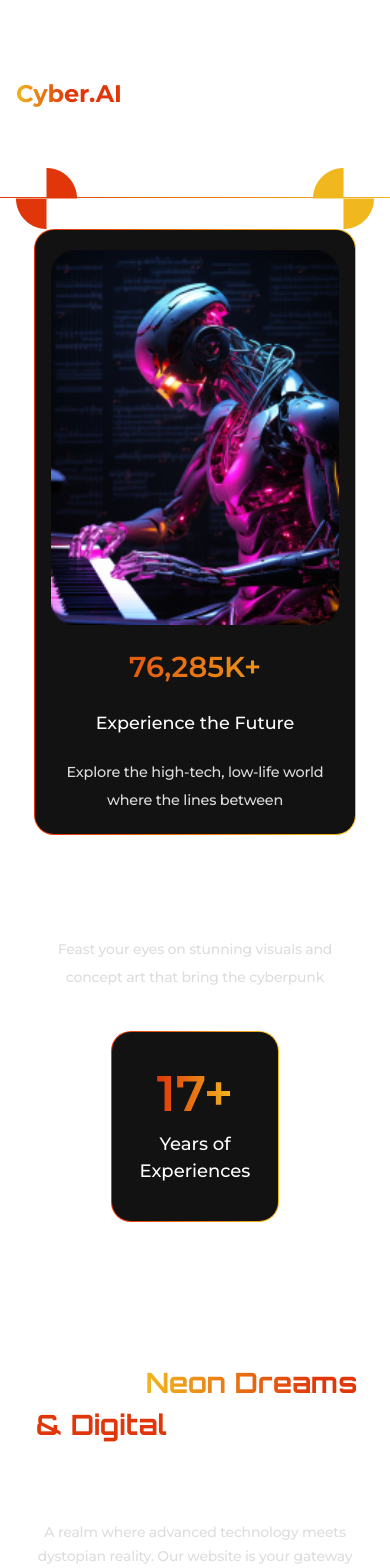
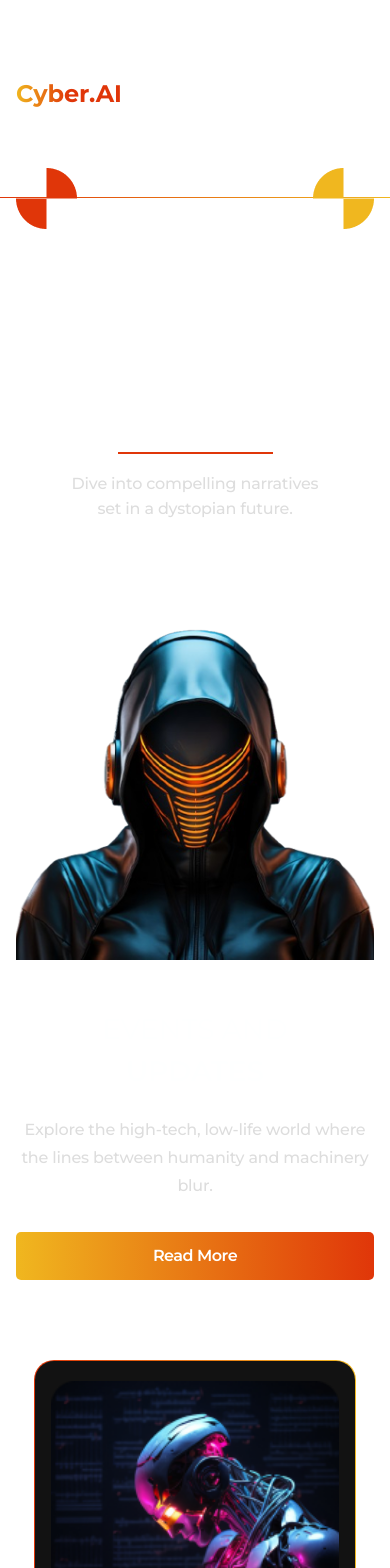
Before and after one commit to alihassamdev/Cyber.AI-React, a React (Vite) app: page / in a window 390 px wide. Shown: the top 1568 px of the page. Built offline with nearby package versions, Linux system fonts and the light colour scheme.

Commit message:
feat(hero section): add responsive hero component

```diff
--- /dev/null
+++ b/src/components/Hero.css
@@ -0,0 +1,229 @@
+.hero-grid {
+  display: flex;
+  align-items: center;
+  justify-content: space-between;
+  gap: 20px;
+  padding-top: 66px;
+  padding-bottom: 31px;
+  min-height: 825px;
+  position: relative;
+}
+
+.hero-wordmark {
+  font-family: Orbitron;
+  font-weight: 700;
+  font-size: 197.6px;
+  text-align: center;
+  position: absolute;
+  inset: 0;
+  z-index: 0;
+  max-width: 1289px;
+  margin: 0 auto;
+}
+
+/* Center character */
+.hero .character {
+  z-index: 2;
+  margin: 0 auto;
+}
+.hero .character img {
+  object-fit: contain;
+  max-width: 759px;
+  width: 100%;
+  display: block;
+  margin: 0 auto;
+}
+
+/* Left block */
+.hero .left {
+  max-width: 417px;
+  align-self: self-end;
+  margin-bottom: 249px;
+  position: absolute;
+  left: 0;
+  z-index: 10;
+  max-width: 417px;
+}
+
+.hero .title-row {
+  display: flex;
+  align-items: center;
+  margin-bottom: 18px;
+  position: relative;
+}
+
+.hero .bullet {
+  font-size: 1.4rem;
+  margin-right: 10px;
+}
+
+.hero .title {
+  font-weight: 600;
+  font-size: 24.86px;
+  margin-right: 37px;
+}
+
+.hero .line {
+  width: 155px;
+  height: 2px;
+  background-color: #e03609;
+  z-index: 10;
+}
+
+.hero .description {
+  font-weight: 500;
+  font-size: 16px;
+  line-height: 154%;
+  max-width: 264px;
+  color: var(--color-text-grey);
+}
+
+/* Right block */
+.hero .right {
+  justify-self: end;
+  text-align: right;
+  align-self: flex-end;
+  margin-bottom: 64px;
+  position: absolute;
+  right: 0;
+}
+.hero .right h2 {
+  font-weight: 400;
+  font-size: 36px;
+  text-align: right;
+  text-transform: uppercase;
+  color: #feffff;
+  margin-bottom: 44px;
+}
+.hero .right .strong {
+  font-weight: 600;
+}
+
+.hero .right p {
+  font-weight: 500;
+  font-size: 18px;
+  line-height: 32px;
+  letter-spacing: -0.2px;
+  margin-bottom: 58px;
+  max-width: 351px;
+  color: var(--color-text-grey);
+}
+
+.hero .button {
+  display: inline-block;
+  padding: 12px 24px;
+  font-size: 1rem;
+  border-radius: 5px;
+  border: none;
+  cursor: pointer;
+  transition: all 0.2s ease-in-out;
+  text-align: center;
+  font-weight: 600;
+  font-size: 17px;
+  letter-spacing: -0.5px;
+}
+
+/* Primary Button */
+.hero .button-primary {
+  background: linear-gradient(
+    90deg,
+    var(--color-primary),
+    var(--color-secondary)
+  );
+  color: var(--color-text-light);
+}
+
+.hero .button-primary:hover {
+  opacity: 0.9;
+  transform: translateY(-2px);
+}
+
+.hero .button-primary:active {
+  transform: translateY(0);
+}
+
+/* ============ Tablet ============ */
+@media (max-width: 1023px) {
+  .hero-grid {
+    flex-direction: column;
+    align-items: center;
+    text-align: center;
+    padding-top: 40px;
+    padding-bottom: 80px;
+    gap: 48px;
+    min-height: unset;
+  }
+
+  .hero-wordmark {
+    position: static;
+    font-size: 96px;
+    /* margin-bottom: 40px; */
+    z-index: 1;
+  }
+
+  .hero .left,
+  .hero .right {
+    position: relative;
+    margin: 0 auto;
+    max-width: 100%;
+    width: 100%;
+    text-align: center;
+    align-self: center;
+  }
+
+  .hero .left {
+    margin-bottom: 32px;
+  }
+
+  .hero .title-row {
+    justify-content: center;
+    flex-direction: column;
+  }
+
+  .hero .title {
+    margin-right: 0;
+  }
+  .hero .line {
+    position: relative;
+    margin-top: 20px;
+  }
+
+  .hero .description {
+    margin: 0 auto;
+    max-width: 100%;
+  }
+
+  .hero .right h2 {
+    font-size: 28px;
+    margin-bottom: 24px;
+    text-align: center;
+  }
+
+  .hero .right p {
+    font-size: 16px;
+    line-height: 28px;
+    margin-bottom: 32px;
+    width: 100%;
+    max-width: 100%;
+  }
+
+  .hero .button {
+    font-size: 16px;
+    padding: 12px 24px;
+    width: 100%;
+    max-width: 100%;
+  }
+}
+
+@media (max-width: 768px) {
+  .hero-wordmark {
+    font-size: 64px;
+  }
+}
+
+/* Mobile View (max-width: 480px) */
+@media (max-width: 480px) {
+  .hero-wordmark {
+    font-size: 52px;
+  }
+}
--- /dev/null
+++ b/src/components/Hero.jsx
@@ -0,0 +1,44 @@
+import React from 'react'
+
+import './Hero.css'
+
+import heroImg from '../assets/hero-section-char.png'
+
+const Hero = () => {
+    return (
+        <section className="hero container">
+            <div className="hero-grid">
+                <h1 className="hero-wordmark">Cyber Punk</h1>
+
+                <div className="side left">
+                    <div className="title-row">
+                        <div>
+                            <span className="bullet">•</span>
+                            <span className="title">Stories & Lore</span>
+                        </div>
+                        <div className="line"></div>
+                    </div>
+                    <p className="description">
+                        Dive into compelling narratives<br />
+                        set in a dystopian future.
+                    </p>
+                </div>
+
+                <div className="character">
+                    <img src={heroImg} alt="Character" />
+                </div>
+
+                <div className="side right">
+                    <h2>EVENTS AND<br /><span className="strong">UPDATES</span></h2>
+                    <p>
+                        Explore the high-tech, low-life world where the lines between
+                        humanity and machinery blur.
+                    </p>
+                    <a href="#" className="button button-primary">Read More</a>
+                </div>
+            </div>
+        </section>
+    )
+}
+
+export default Hero
--- a/src/pages/Home.jsx
+++ b/src/pages/Home.jsx
@@ -9,11 +9,13 @@ import CalloutPanel from '../components/CalloutPanel'
 import Feature from '../components/Feature'
 import MediaText from '../components/MediaText'
 import Faq from '../components/Faq'
+import Hero from '../components/Hero'
 
 const Home = () => {
     return (
         <>
             <Header />
+            <Hero />
             <Stats />
             <SplitFeatureA />
             <SplitFeatureB />
```
Also changed, not shown: src/assets/hero-section-char.png (added).
